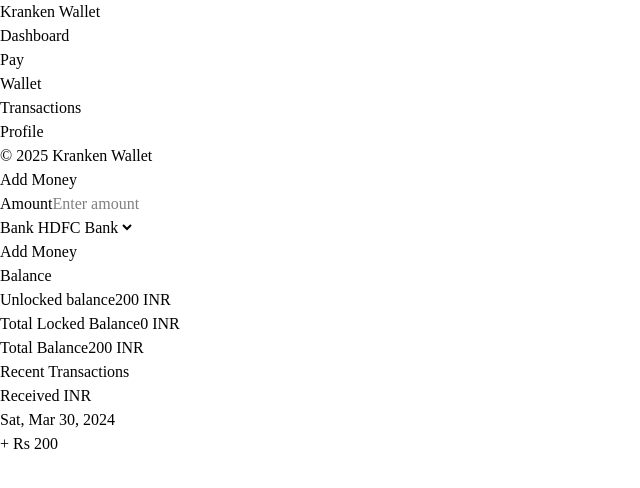
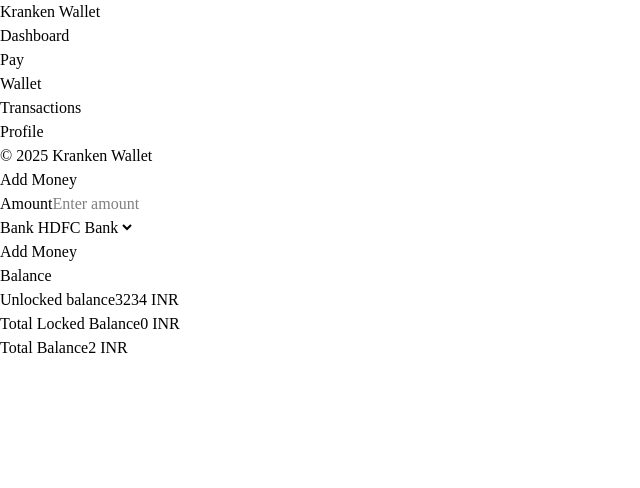
Before and after one commit to Arav-Menon/Kraken-wallet, a Next.js app in the folder apps/web/: page /wallet in a window 1280 px wide. Shown: the top 488 px of the page, without its empty margins (0-640 px from the left). Built offline with nearby package versions, Linux system fonts and the light colour scheme.

Commit message:
feat: integrate Balance component into Wallet page

```diff
--- a/apps/web/app/(main)/(home)/wallet/page.tsx
+++ b/apps/web/app/(main)/(home)/wallet/page.tsx
@@ -1,6 +1,7 @@
 'use client'
 
 import React, { useState } from "react";
+import Balance from "../../../../components/component/balance";
 
 const banks = [
     "HDFC Bank",
@@ -74,58 +75,11 @@ export default function Wallet() {
                     </button>
                 </div>
 
-                {/* Balance & Transactions */}
-                <div className="flex flex-col gap-6 flex-1">
-                    {/* Balance */}
-                    <div className="bg-white rounded-xl shadow p-6">
-                        <h2 className="text-2xl font-semibold mb-4">Balance</h2>
-                        <div className="flex flex-col gap-2">
-                            <div className="flex justify-between">
-                                <span>Unlocked balance</span>
-                                <span className="font-medium">{balance} INR</span>
-                            </div>
-                            <div className="flex justify-between">
-                                <span>Total Locked Balance</span>
-                                <span className="font-medium">{lockedBalance} INR</span>
-                            </div>
-                            <div className="flex justify-between border-t pt-2 mt-2">
-                                <span>Total Balance</span>
-                                <span className="font-semibold">{balance + lockedBalance} INR</span>
-                            </div>
-                        </div>
-                    </div>
-                    {/* Recent Transactions */}
-                    <div className="bg-white rounded-xl shadow p-6">
-                        <h2 className="text-2xl font-semibold mb-4">Recent Transactions</h2>
-                        {transactions.length === 0 ? (
-                            <div className="text-gray-500">No transactions yet.</div>
-                        ) : (
-                            <ul>
-                                {transactions.slice(0, 3).map((tx, idx) => (
-                                    <li key={idx} className="mb-4 last:mb-0">
-                                        <div className="flex justify-between items-center">
-                                            <div>
-                                                <div className="font-medium">{tx.type}</div>
-                                                <div className="text-xs text-gray-500">
-                                                    {tx.date.toLocaleDateString("en-US", {
-                                                        weekday: "short",
-                                                        month: "short",
-                                                        day: "2-digit",
-                                                        year: "numeric",
-                                                    })}
-                                                </div>
-                                            </div>
-                                            <div className="text-green-700 font-semibold text-lg">
-                                                + Rs {tx.amount}
-                                            </div>
-                                        </div>
-                                    </li>
-                                ))}
-                            </ul>
-                        )}
-                    </div>
+               <Balance/>
+
+
+
                 </div>
             </div>
-        </div>
     );
 }
```
